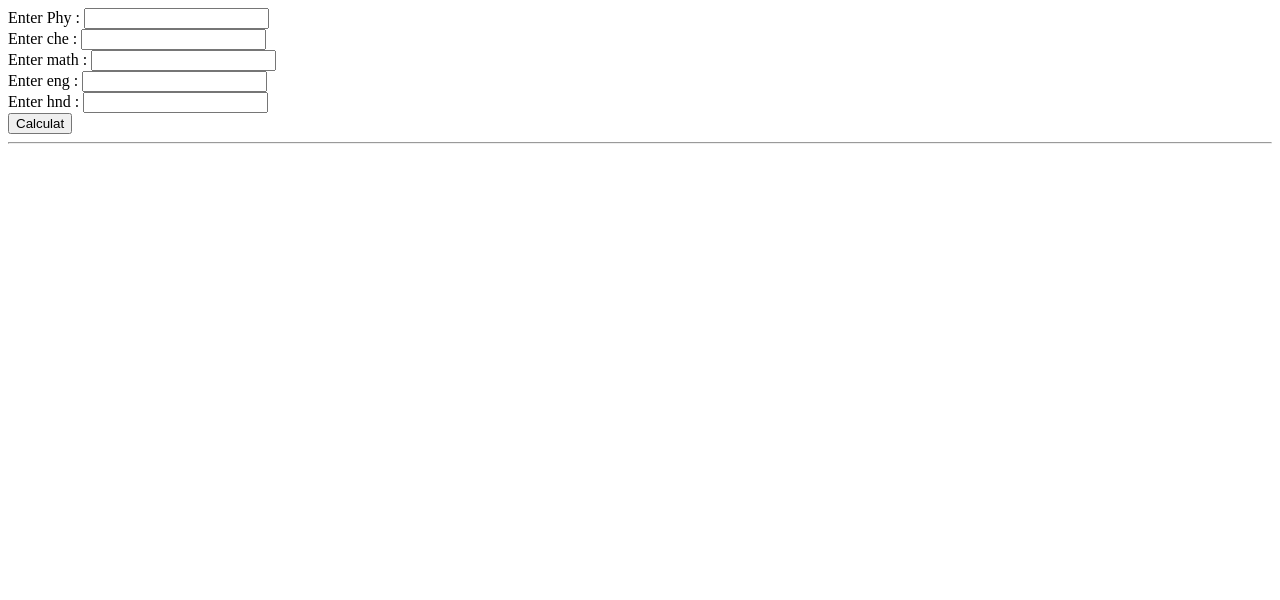
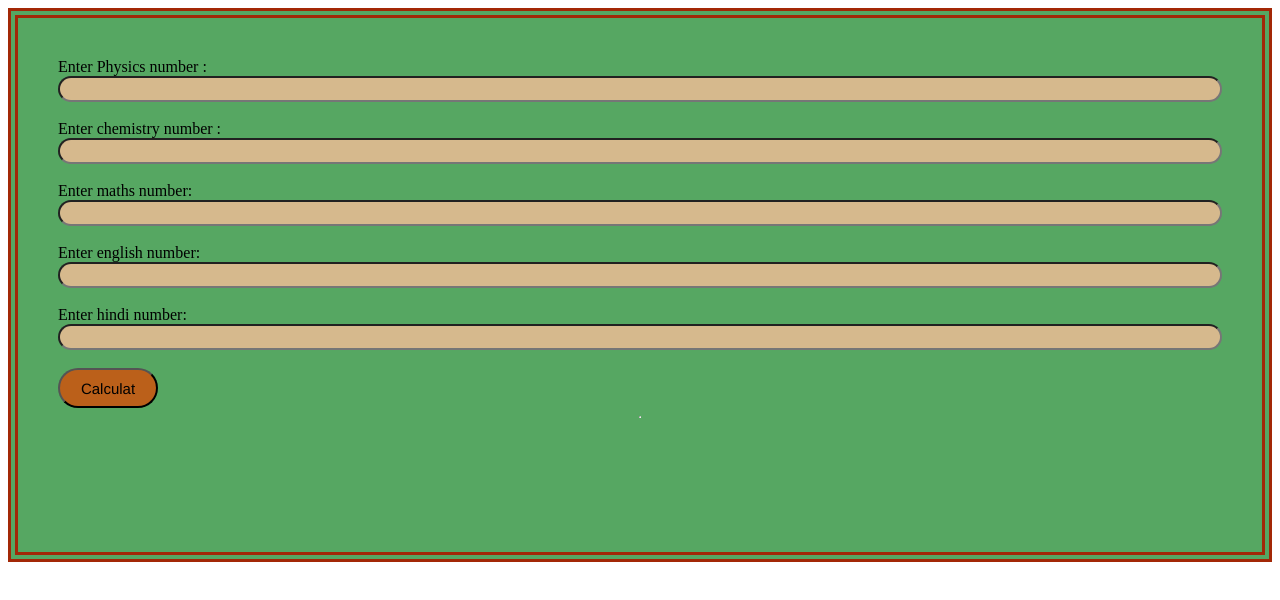
Before and after one commit to Arun9926/java-script-, a plain HTML site: page addEventlistner.html in a window 1280 px wide. Drawn offline with Linux system fonts and the light colour scheme.

Commit message:
addEventLinstner

```diff
--- /dev/null
+++ b/addEventListner.css
@@ -0,0 +1,27 @@
+div {
+  height: auto;
+  width: auto;
+  display: flex;
+  flex-direction: column;
+  justify-content: center;
+  background-color: rgb(86, 167, 98);
+  padding: 40px;
+  border: 10px double rgb(163, 40, 7);
+}
+input {
+  /* width: 200px; */
+  height: 20px;
+  background-color: rgb(214, 185, 141);
+  color: black;
+  border-radius: 20px;
+  font-size: 20px;
+}
+button {
+  width: 100px;
+  height: 40px;
+  background-color: rgb(187, 96, 26);
+  color: black;
+  border-radius: 20px;
+  font-size: 15px;
+  font-family: "Franklin Gothic Medium", "Arial Narrow", Arial, sans-serif;
+}
--- a/addEventlistner.html
+++ b/addEventlistner.html
@@ -4,20 +4,21 @@
     <meta charset="UTF-8" />
     <meta name="viewport" content="width=device-width, initial-scale=1.0" />
     <title>Document</title>
+    <link rel="stylesheet" href="addEventListner.css" />
   </head>
   <body>
     <!-- <button id="btn1">click here</button> -->
 
     <div>
-      Enter Phy : <input type="text" id="phy" />
+      Enter Physics number : <input type="text" id="phy" />
       <br />
-      Enter che : <input type="text" id="che" />
+      Enter chemistry number : <input type="text" id="che" />
       <br />
-      Enter math : <input type="text" id="math" />
+      Enter maths number: <input type="text" id="math" />
       <br />
-      Enter eng : <input type="text" id="eng" />
+      Enter english number: <input type="text" id="eng" />
       <br />
-      Enter hnd : <input type="text" id="hnd" />
+      Enter hindi number: <input type="text" id="hnd" />
       <br />
       <button id="btn1">Calculat</button>
       <hr />
```
